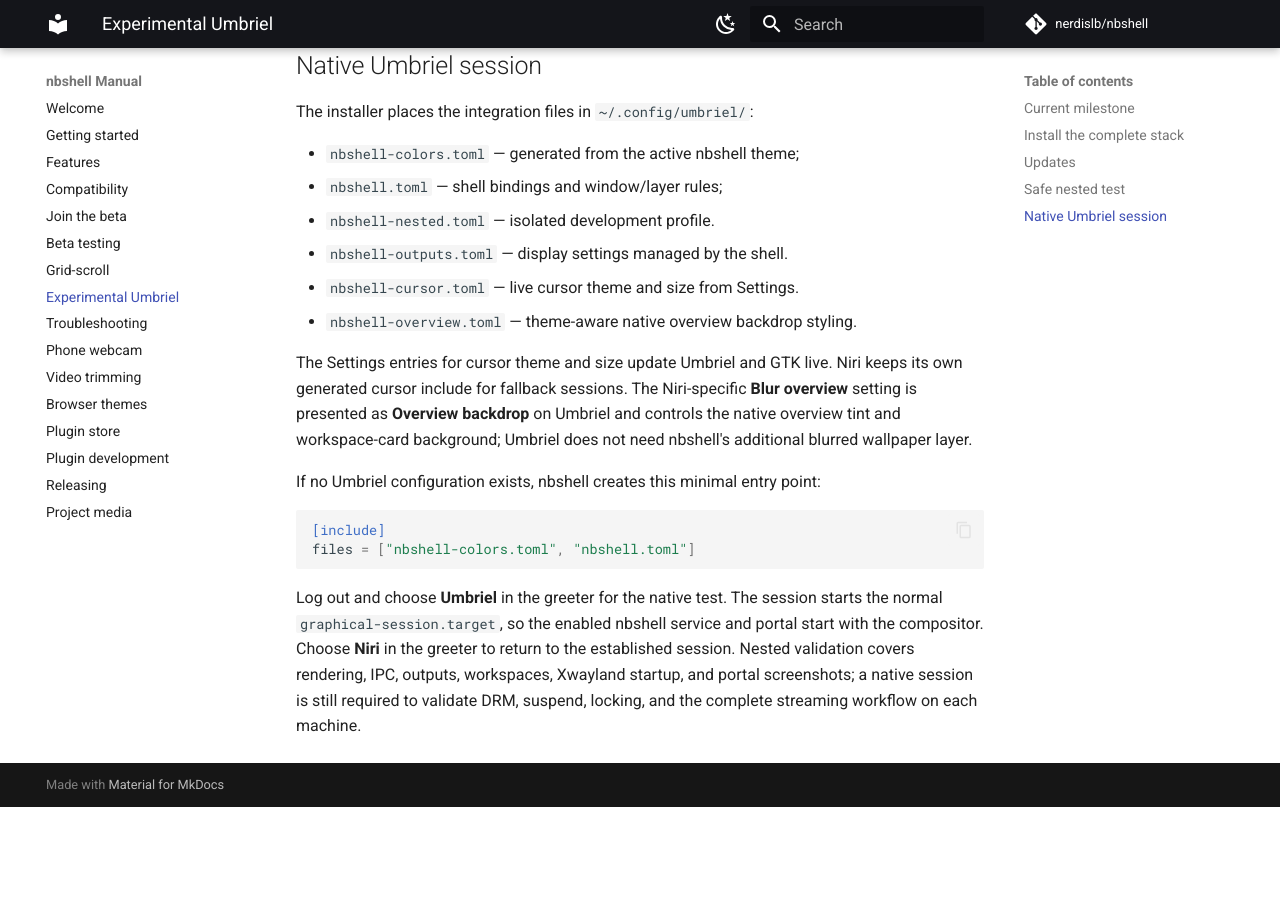
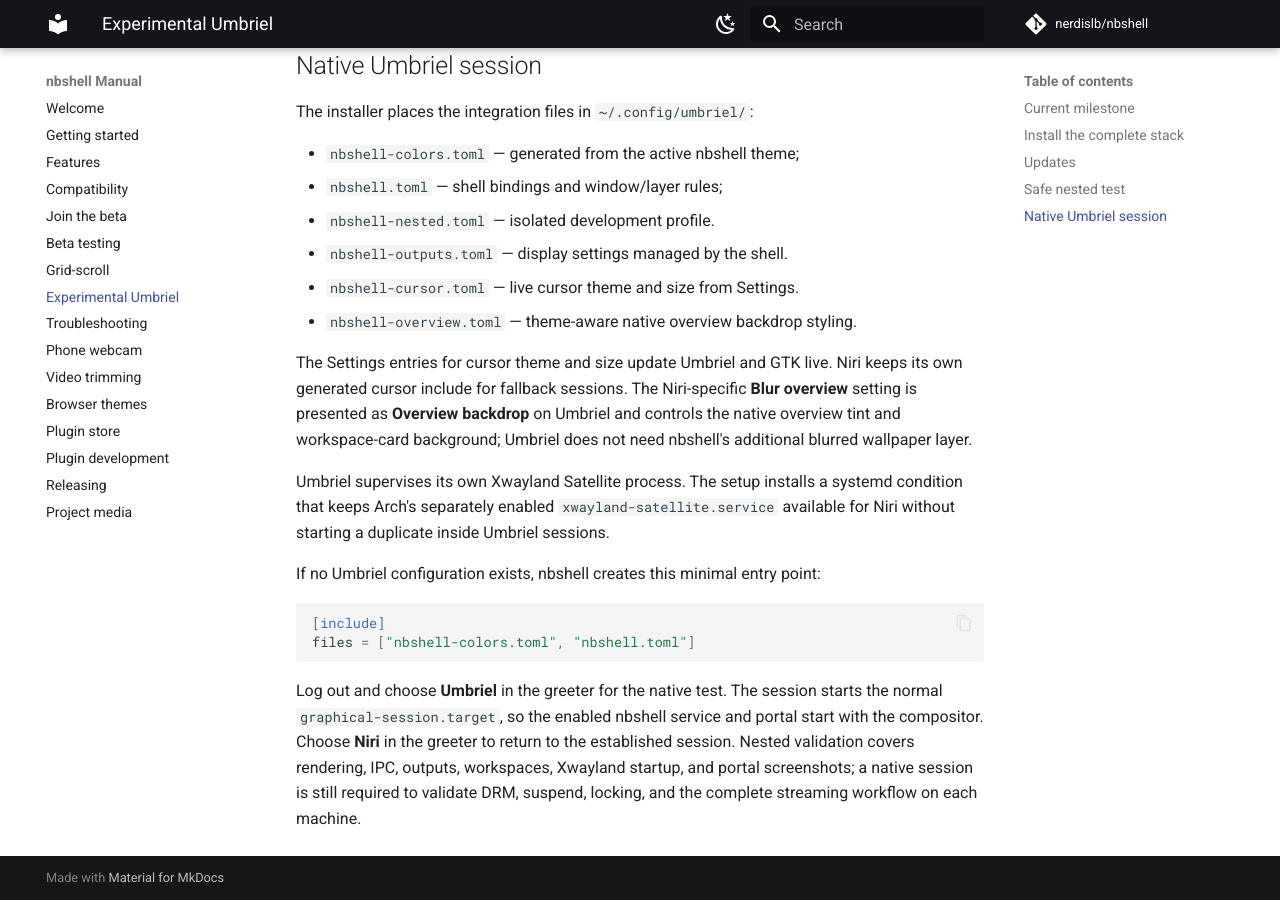
Before and after one commit to nerdislb/nbshell, an MkDocs documentation site: the page built from docs/umbriel.md, in a window 1280 px wide and 900 px high, scrolled down 2162 px. Built offline with MkDocs 1.6.1 and Material for MkDocs 9.7.7, drawn with Linux system fonts in a browser that asks for light colours; comment, search, counter and statistics services are not loaded; before the commit the page ends 2969 px from its top, so only the background shows below that.

Commit message:
fix: avoid duplicate Xwayland on Umbriel

````diff
--- a/docs/umbriel.md
+++ b/docs/umbriel.md
@@ -105,6 +105,11 @@
 on Umbriel and controls the native overview tint and workspace-card background;
 Umbriel does not need nbshell's additional blurred wallpaper layer.
 
+Umbriel supervises its own Xwayland Satellite process. The setup installs a
+systemd condition that keeps Arch's separately enabled
+`xwayland-satellite.service` available for Niri without starting a duplicate
+inside Umbriel sessions.
+
 If no Umbriel configuration exists, nbshell creates this minimal entry point:
 
 ```toml
````
Also changed, not shown: 2 other files.
